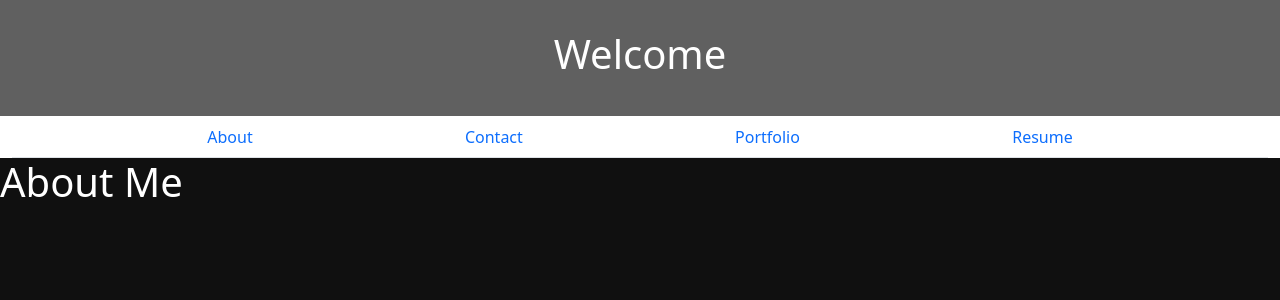
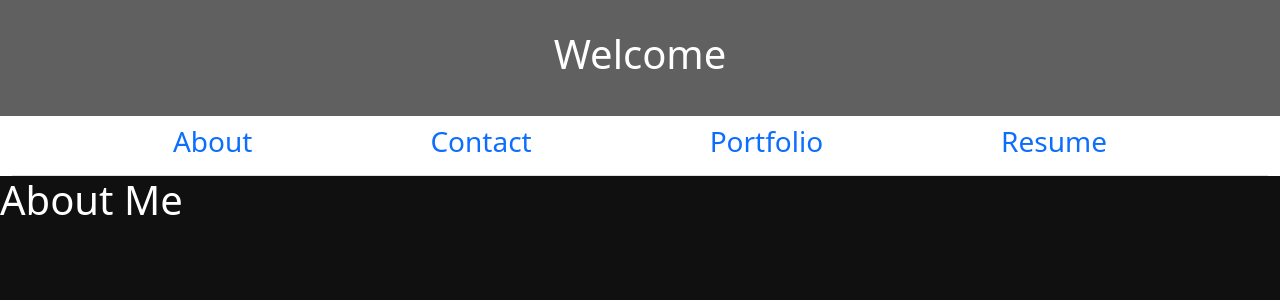
Before and after one commit to Revilite/React-Portfolio, a React (Create React App) app: page / in a window 1280 px wide. Shown: the top 300 px of the page. Built offline with nearby package versions, Linux system fonts and the light colour scheme; the HTML template or start-up script is replaced by a standard one.

Commit message:
doing some styling

```diff
--- a/src/components/Navbar.js
+++ b/src/components/Navbar.js
@@ -9,22 +9,22 @@ export default function Navbar({currentPage, handlePageChange}) {
       <ul className='nav nav-tabs d-flex justify-content-evenly '>
         <li className="nav-item">
           <a href="/#about" onClick={() => {handlePageChange("About")}} className={currentPage == "About" ? "nav-link active" : "nav-link"}>
-          About
+          <h3>About</h3>
           </a>
         </li>
         <li className="nav-item">
           <a href="/#contact" onClick={() => {handlePageChange("Contact")}}  className={currentPage == "Contact" ? "nav-link active" : "nav-link"}>
-          Contact
+          <h3>Contact</h3>
           </a>
         </li>
         <li className="nav-item">
           <a href="/#portfolio" onClick={() => {handlePageChange("Portfolio")}}  className={currentPage == "Portfolio" ? "nav-link active" : "nav-link"}>
-            Portfolio
+          <h3>Portfolio</h3>
           </a>
         </li>
         <li className="nav-item">
           <a href="/#resume" onClick={() => {handlePageChange("Resume")}}  className={currentPage == "Resume" ? "nav-link active" : "nav-link"}>
-            Resume
+          <h3>Resume</h3>
           </a>
         </li>
       </ul>
--- a/src/components/pages/Contact.js
+++ b/src/components/pages/Contact.js
@@ -1,8 +1,18 @@
 import React from 'react'
 
 export default function Contact() {
-
+  const styles = {
+    section: {
+      backgroundColor: "#101010",
+      flexGrow: 1,
+    },
+    h1: {
+      color: "white",
+    }
+  }
   return (
-    <h1>Contact</h1>
+    <section style={styles.section}>
+    <h1 style={styles.h1}>Contact</h1>
+    </section>
   )
 }
--- a/src/components/pages/Portfolio.js
+++ b/src/components/pages/Portfolio.js
@@ -1,7 +1,18 @@
 import React from 'react'
 
 export default function Portfolio() {
+  const styles = {
+    section: {
+      backgroundColor: "#101010",
+      flexGrow: 1,
+    },
+    h1: {
+      color: "white",
+    }
+  }
   return (
-    <h1>Portfolio</h1>
+    <section style={styles.section}>
+    <h1 style={styles.h1}>Portfolio</h1>
+    </section>
   )
 }
--- a/src/components/pages/Resume.js
+++ b/src/components/pages/Resume.js
@@ -1,7 +1,18 @@
 import React from 'react'
 
 export default function Resume() {
+  const styles = {
+    section: {
+      backgroundColor: "#101010",
+      flexGrow: 1,
+    },
+    h1: {
+      color: "white",
+    }
+  }
   return (
-    <h1>Resume</h1>
+    <section style={styles.section}>
+    <h1 style={styles.h1}>Resume</h1>
+    </section>
   )
 }
```
